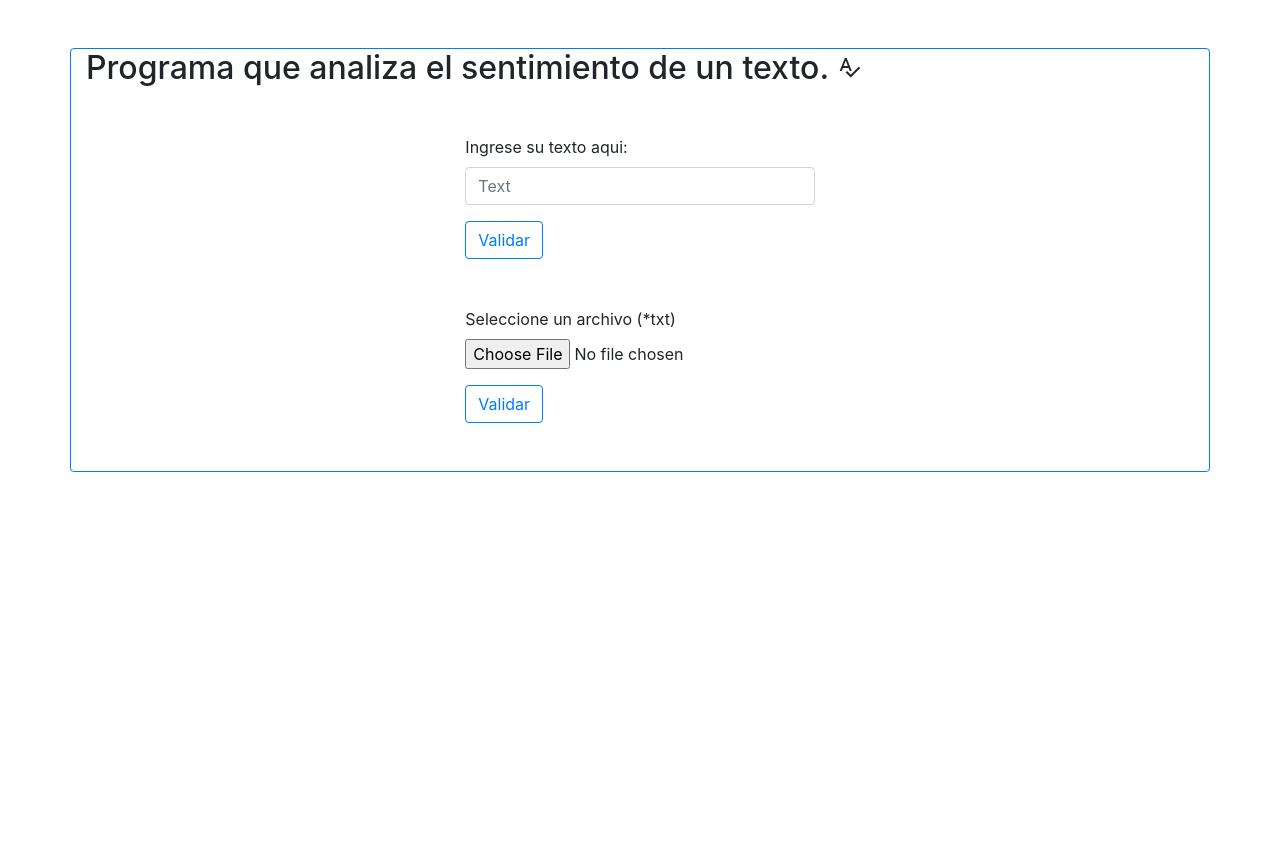
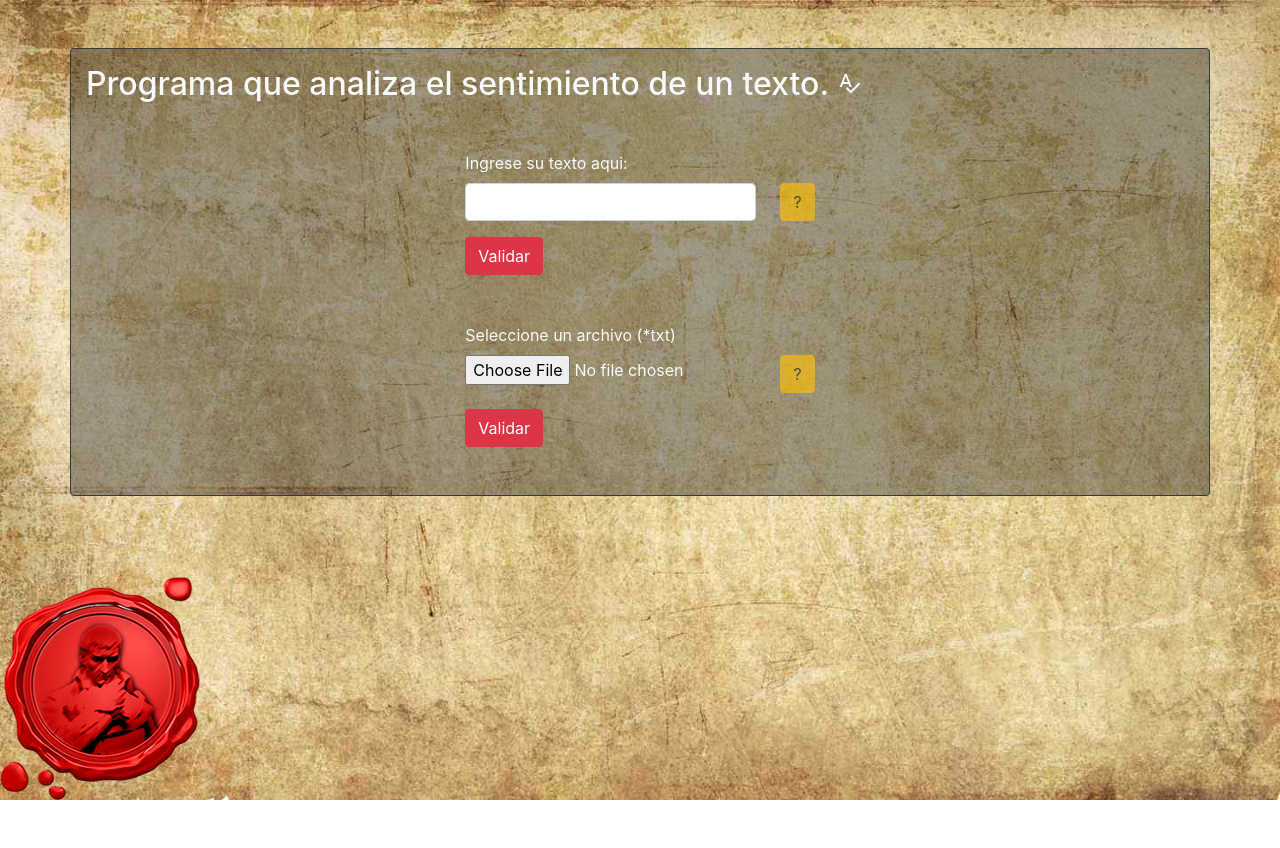
Before and after one commit to falfonsoPrg/FlaskEmotion, a Flask app: page / in a window 1280 px wide. Before the commit the page ends 472 px from the top, so only its background shows below. Run offline with Flask 2, Linux system fonts and the light colour scheme; some libraries are stand-ins or nearby versions.

Commit message:
Updating view

```diff
--- a/templates/home.html
+++ b/templates/home.html
@@ -8,12 +8,36 @@
     <!-- Bootstrap CSS -->
     <link rel="stylesheet" href="https://stackpath.bootstrapcdn.com/bootstrap/4.3.1/css/bootstrap.min.css" integrity="sha384-ggOyR0iXCbMQv3Xipma34MD+dH/1fQ784/j6cY/iJTQUOhcWr7x9JvoRxT2MZw1T" crossorigin="anonymous">
     <link href="https://fonts.googleapis.com/icon?family=Material+Icons" rel="stylesheet">
+
     <title>Hello, world!</title>
+    <style>
+      body, html {
+      height: 100%;
+    }
+    .bg {
+      /* The image used */
+      background-image: url("/static/papel_antiguo.jpg");
+
+      /* Full height */
+      height: 100%;
+
+      /* Center and scale the image nicely */
+      background-position: center;
+      background-repeat: no-repeat;
+      background-size: cover;
+    }
+    .opc{
+      background-color: rgba(34, 33, 33, 0.4);
+    }
+    .fix{
+      position:fixed;
+      bottom:0px;
+    }
+    </style>
   </head>
-  <body>
-
-    <div class="container mt-5 border border-primary rounded">
-    <h2>Programa que analiza el sentimiento de un texto. <i class="material-icons">spellcheck</i></h2>
+  <body class="bg mb-5">
+    <div class="container mt-5 border border-dark rounded opc text-light">
+    <div class="mt-3"><h2>Programa que analiza el sentimiento de un texto. <i class="material-icons">spellcheck</i></h2></div>
     {% if exist %}
     <div class="alert alert-success" role="alert">
         Bienvenido {{txt}}
@@ -29,9 +53,14 @@
         <form action="/" method="POST">
           <div class="form-group">
               <label for="twt">Ingrese su texto aqui:</label>
-              <input type="text" class="form-control" id="twt" name="twt" placeholder="Text">
+              <div class="d-flex">
+                <input type="text" class="form-control mr-4" id="twt" name="twt" placeholder="">
+                <span class="d-inline-block" tabindex="0" data-toggle="tooltip" title="Este botón hace algo">
+                    <button class="btn btn-warning" style="pointer-events: none;" type="button" disabled>?</button>
+                </span>
+              </div>
             </div>
-          <input type="submit" class="btn btn-outline-primary" value="Validar">
+          <input type="submit" class="btn btn-danger" value="Validar">
         </form>
     </div>
     <div class="col-md"></div>
@@ -43,9 +72,14 @@
       <form action="/file" method="POST" enctype = "multipart/form-data">
         <div class="form-group">
             <label for="archivo">Seleccione un archivo (*txt)</label>
-            <input type="file" class="form-control-file" id="archivo" name="archivo" required>
+            <div class="d-flex">
+            <input type="file" accept="text/plain" class="form-control-file mr-4" id="archivo" name="archivo" required>
+              <span class="d-inline-block" tabindex="0" data-toggle="tooltip" title="Este botón hace algo">
+                  <button class="btn btn-warning" style="pointer-events: none;" type="button" disabled>?</button>
+              </span>
+            </div>
           </div>
-        <input type="submit" class="btn btn-outline-primary" value="Validar">
+        <input type="submit" class="btn btn-danger" value="Validar">
       </form></div>
       <div class="col-md"></div>
     </div>
@@ -56,5 +90,14 @@
     <script src="https://code.jquery.com/jquery-3.3.1.slim.min.js" integrity="sha384-q8i/X+965DzO0rT7abK41JStQIAqVgRVzpbzo5smXKp4YfRvH+8abtTE1Pi6jizo" crossorigin="anonymous"></script>
     <script src="https://cdnjs.cloudflare.com/ajax/libs/popper.js/1.14.7/umd/popper.min.js" integrity="sha384-UO2eT0CpHqdSJQ6hJty5KVphtPhzWj9WO1clHTMGa3JDZwrnQq4sF86dIHNDz0W1" crossorigin="anonymous"></script>
     <script src="https://stackpath.bootstrapcdn.com/bootstrap/4.3.1/js/bootstrap.min.js" integrity="sha384-JjSmVgyd0p3pXB1rRibZUAYoIIy6OrQ6VrjIEaFf/nJGzIxFDsf4x0xIM+B07jRM" crossorigin="anonymous"></script>
+    <script>
+    $(function () {
+      $('[data-toggle="popover"]').popover()
+    })
+    $(function () {
+      $('[data-toggle="tooltip"]').tooltip()
+    })
+    </script>
+    <img src="/static/sello.png" class="fix"/>
   </body>
 </html>
```
